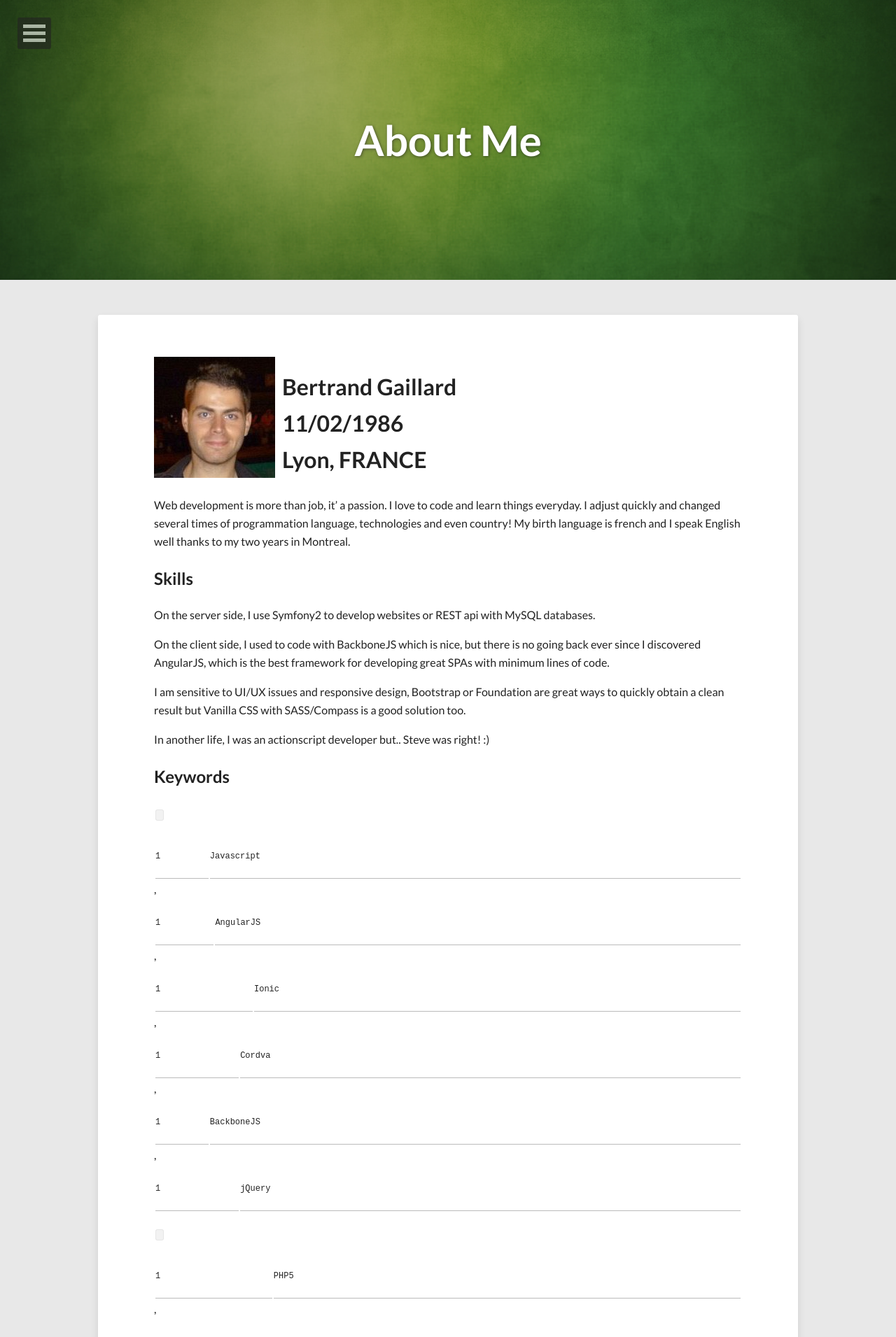
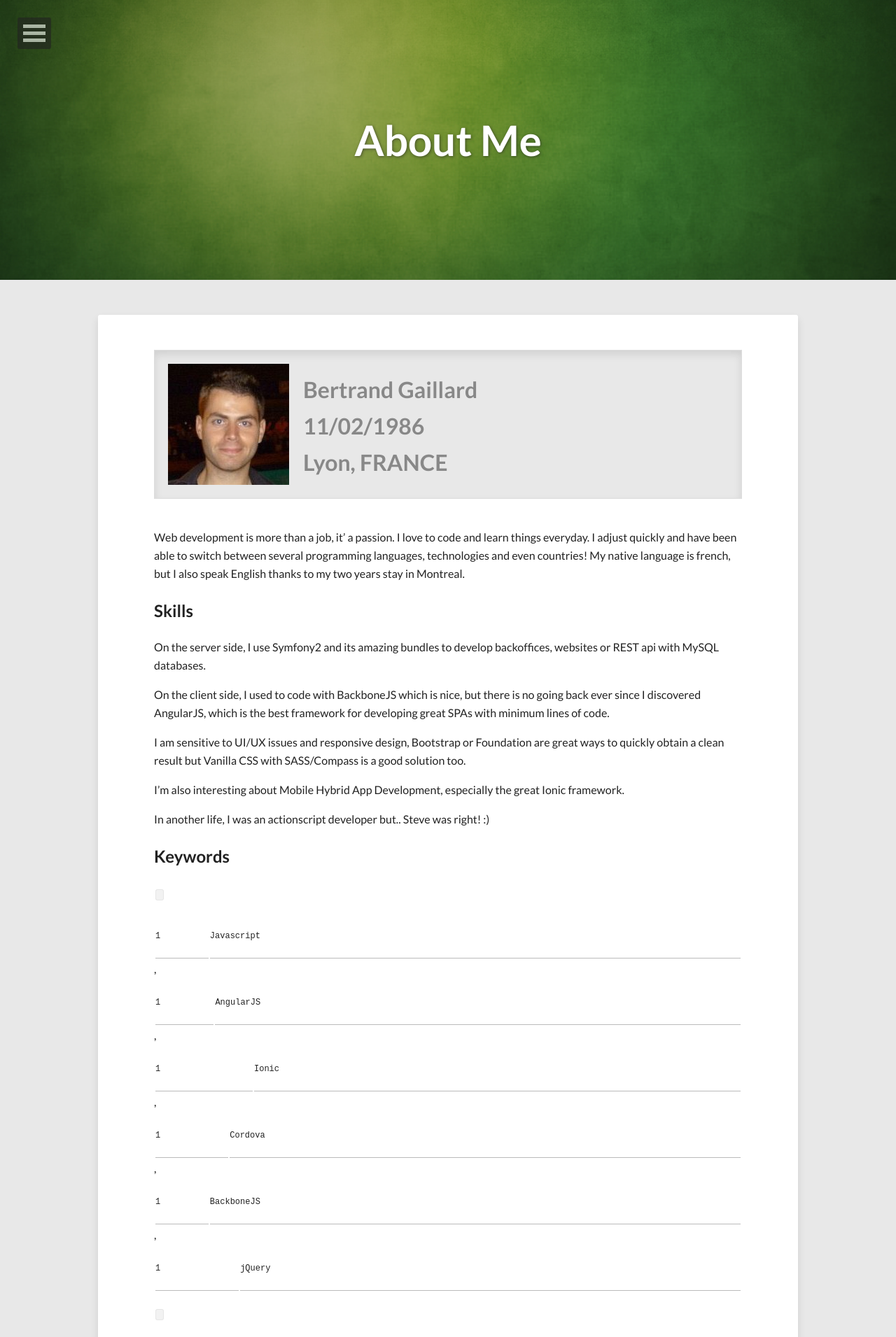
Before and after one commit to bertrandg/bertrandg.github.io, a Jekyll site: the page built from about-me.md, in a window 1280 px wide. Shown: the top 1911 px of the page at 70% size. Built offline with Jekyll 4.4.1, drawn with Linux system fonts in a browser that asks for light colours; nearby versions of some CDN libraries; some of the changed text lies outside the part shown.

Commit message:
update profile page

```diff
--- a/about-me.md
+++ b/about-me.md
@@ -8,66 +8,85 @@
 share: true
 ---
 
+<style>
+.entry-content h1 {
+	  margin: 0;
+	  padding: 30px 10px 10px 10px;
+	  background-color: #e8e8e8;
+	  min-height: 213px;
+	  border: 1px solid #ddd;
+	  color: #888;
+	  box-shadow: 0 0 0 0,0 6px 12px rgba(0,0,0,0.1) inset;
+}
+</style>
 
-<figure style="float: left; margin-right: 10px;">
+
+<figure style="float: left; padding: 20px; 50px; 20px; 20px;">
     <img src="/images/avatar.jpg" alt="">
 </figure>
 
 # Bertrand Gaillard<br>11/02/1986<br>Lyon, FRANCE
 
-Web development is more than job, it' a passion. I love to code and learn things everyday. I adjust quickly and changed several times of programmation language, technologies and even country!
-My birth language is french and I speak English well thanks to my two years in Montreal.
+<br>
+Web development is more than a job, it' a passion. I love to code and learn things everyday. I adjust quickly and have been able to switch between several programming languages, technologies and even countries!
+My native language is french, but I also speak English thanks to my two years stay in Montreal.
 
 ## Skills
 
-On the server side, I use Symfony2 to develop websites or REST api with MySQL databases.
+On the server side, I use Symfony2 and its amazing bundles to develop backoffices, websites or REST api with MySQL databases.
 
 On the client side, I used to code with BackboneJS which is nice, but there is no going back ever since I discovered AngularJS, which is the best framework for developing great SPAs with minimum lines of code.
 
 I am sensitive to UI/UX issues and responsive design, Bootstrap or Foundation are great ways to quickly obtain a clean result but Vanilla CSS with SASS/Compass is a good solution too.
 
+I'm also interesting about Mobile Hybrid App Development, especially the great Ionic framework.
+
 In another life, I was an actionscript developer but.. Steve was right! :)
 
 ## Keywords
 
-`Javascript`, `AngularJS`, `Ionic`, `Cordva`, `BackboneJS`, `jQuery`
+`Javascript`, `AngularJS`, `Ionic`, `Cordova`, `BackboneJS`, `jQuery`
 
-`PHP5`, `Symfony2`, `Doctrine`, `Twig`
+`PHP5`, `Symfony2`, `Doctrine`, `Twig`, `Sonata`, `Sylius`
 
 `HTML5`, `CSS3`, `SASS`, `Compass`, `Bootstrap`, `Foundation`
 
+`Git`, `GitHub`, `Bower`, `Grunt`, `Gulp`, `Jekyll`, `Vagrant`
+
 `Actionscript`, `Flash`, `Flex`, `Air`, `PureMvc`, `RobotLegs`
-
-`Git`, `GitHub`, `Bower`, `Grunt`, `Jekyll`
 
 ## Employments
 
-* *Sapiens Group* _(Lyon, FRANCE)_<br>
-January 2015 - Now
+* **Sapiens Group** _(Lyon, FRANCE)_<br>
+November 2014 - Now
 
-* *AdThink Media* _(Lyon, FRANCE)_<br>
-August 2013 - December 2014
+* **AdThink Media** _(Lyon, FRANCE)_<br>
+August 2013 - November 2014
 
-* *YourPhotoTravel* _(Chambery, FRANCE)_<br>
+* **YourPhotoTravel** _(Chambery, FRANCE)_<br>
 December 2011 - Now
 
-* Ludia _(Montreal, CANADA)_<br>
+* **Ludia** _(Montreal, CANADA)_<br>
 October 2010 - December 2011
 
-* TwistImage _(Montreal, CANADA)_<br>
+* **TwistImage** _(Montreal, CANADA)_<br>
 March 2010 - September 2010
 
-* Megalo(s) _(Annecy, FRANCE)_<br>
+* **Megalo(s)** _(Annecy, FRANCE)_<br>
 June 2007 - July 2009
 
 ## Formations
 
-* Diplôme Concepteur Réalisateur Multimédia<br>
+* **Diplôme Concepteur Réalisateur Multimédia**<br>
+Ecole des Gobelins _(Annecy, FRANCE)_<br>
 2007 - 2009
-Ecole des Gobelins _(Annecy, FRANCE)_
 
-* DUT Service et Réseaux de Communication<br>
+* **DUT Service et Réseaux de Communication**<br>
+Université de Savoie _(Bourget du Lac, FRANCE)_<br>
 2004 - 2007
-Université de Savoie _(Chambery, FRANCE)_
+
+* **Bac Scientifique - Option Sciences de l'Ingénieur**<br>
+Lycéé Monge _(Chambery, FRANCE)_<br>
+2001 - 2004
 
 <div markdown="0"><a href="{{ site.url }}" class="btn btn-info">Go to the blog</a></div>
```
